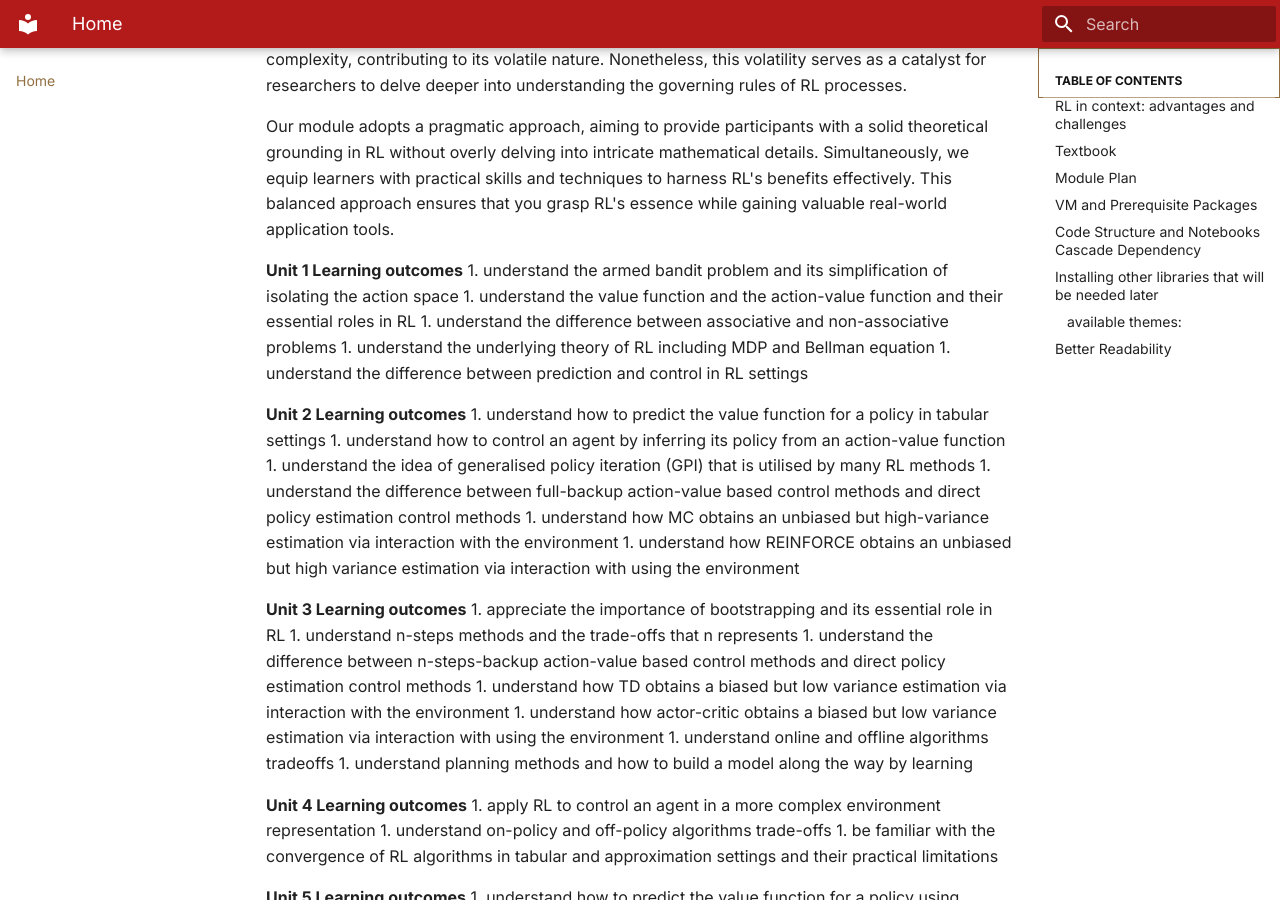
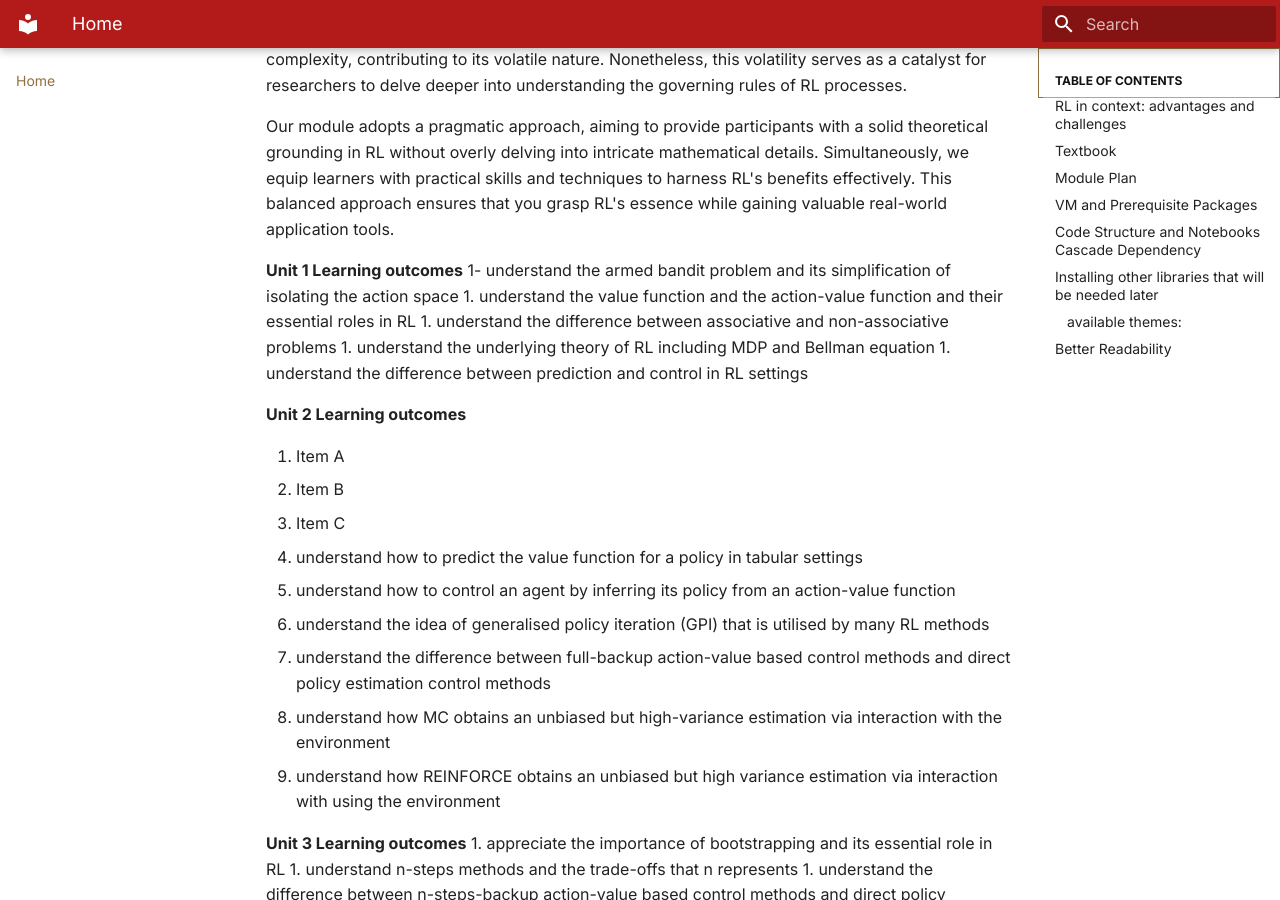
Before and after one commit to agstephens/RL-mkdocs, an MkDocs documentation site: the page built from docs/index.md, in a window 1280 px wide and 900 px high, scrolled down 1381 px. Built offline with MkDocs 1.6.1 and Material for MkDocs 9.7.7, drawn with Linux system fonts in a browser that asks for light colours.

Commit message:
Update index.md

```diff
--- a/docs/index.md
+++ b/docs/index.md
@@ -19,13 +19,18 @@ Our module adopts a pragmatic approach, aiming to provide participants with a so
 
 
 **Unit 1 Learning outcomes**
-1. understand the armed bandit problem and its simplification of isolating the action space
+1- understand the armed bandit problem and its simplification of isolating the action space
 1. understand the value function and the action-value function and their essential roles in RL
 1. understand the difference between associative and non-associative problems
 1. understand the underlying theory of RL including MDP and Bellman equation
 1. understand the difference between prediction and control in RL settings
 
 **Unit 2 Learning outcomes**
+
+1. Item A
+1. Item B
+1. Item C
+
 1. understand how to predict the value function for a policy in tabular settings
 1. understand how to control an agent by inferring its policy from an action-value function
 1. understand the idea of generalised policy iteration (GPI) that is utilised by many RL methods
```
